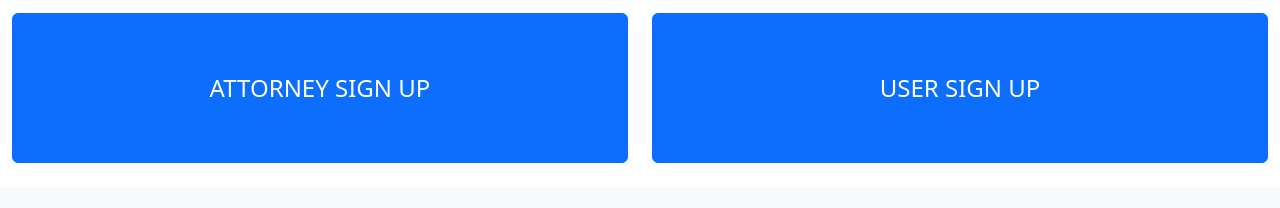
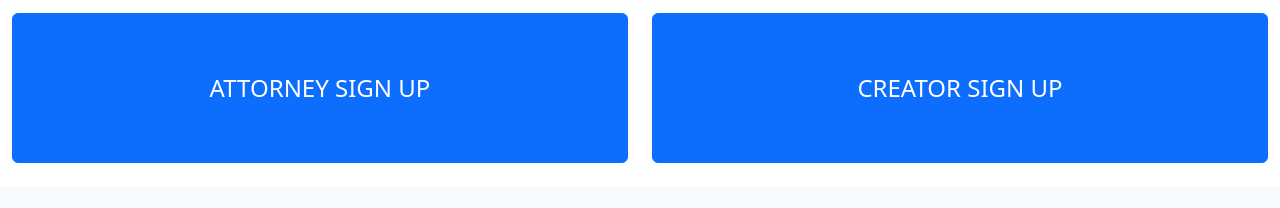
Before and after one commit to SantiagoAlvP/MACH-1.0, a plain HTML site: page index.html in a window 1280 px wide. Shown: the part 271-479 px from the top of the page. Drawn offline with nearby package versions, Linux system fonts and the light colour scheme.

Commit message:
Actualizando el register3

```diff
--- a/index.html
+++ b/index.html
@@ -70,7 +70,7 @@
             <div class="col-md-6">
                 <a class="nav-link register2" href="#">
                     <button type="button" class="btn btn-primary custom-button register2">
-                        USER SIGN UP
+                        CREATOR SIGN UP
                     </button>
                 </a>
             </div>
```
